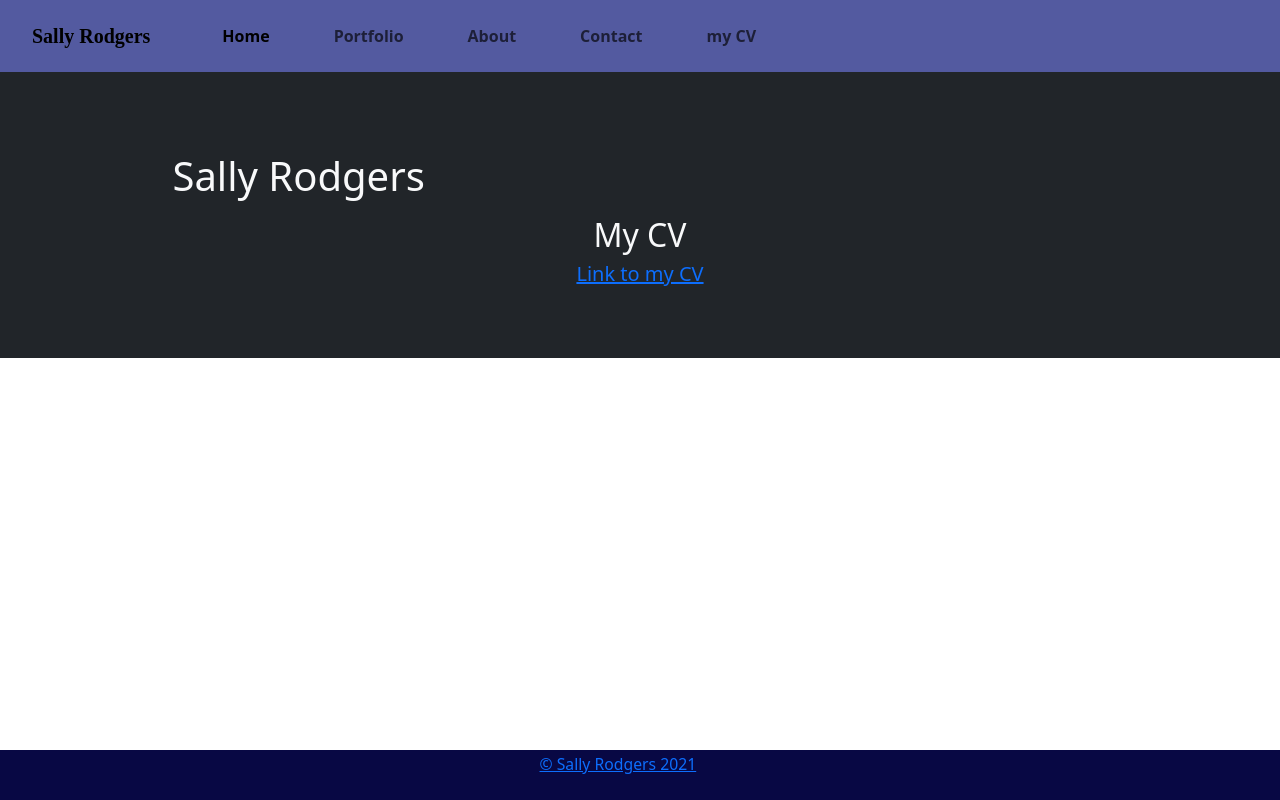
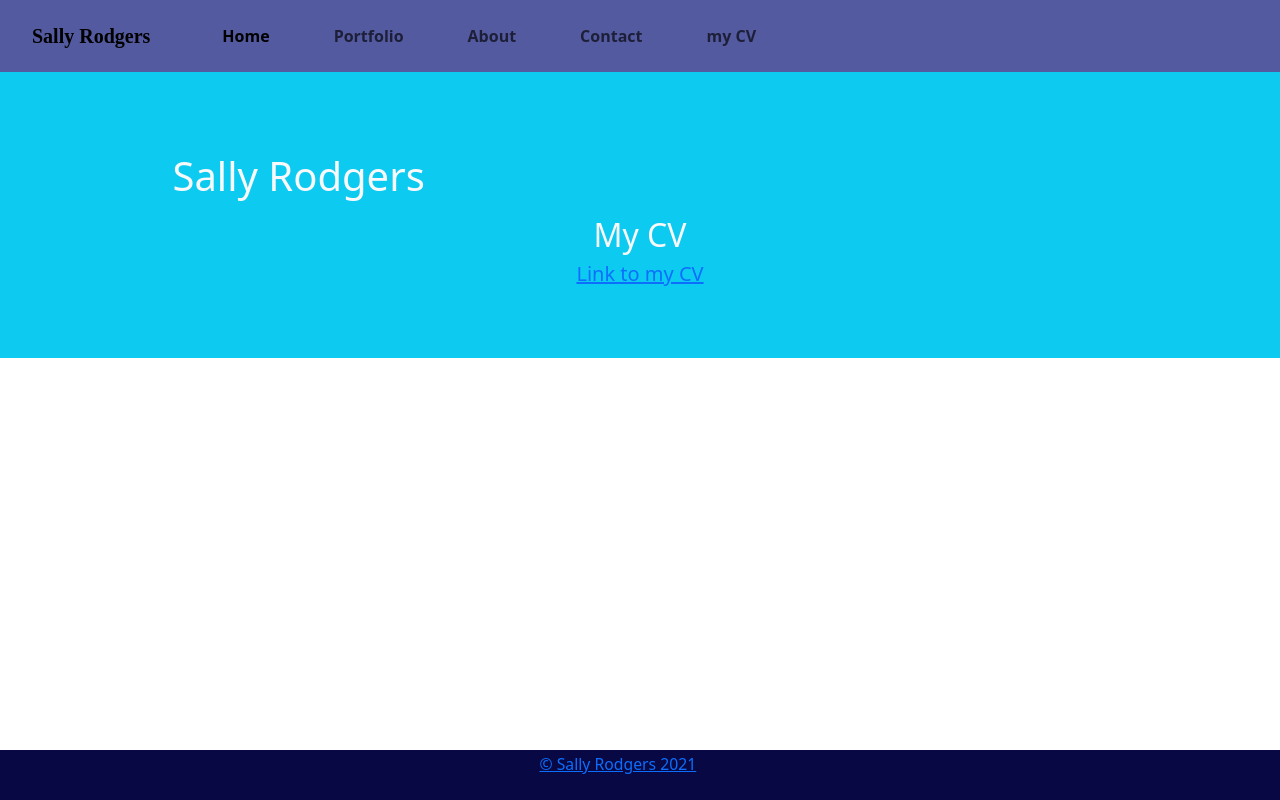
Before and after one commit to sallyxp/Portfolio-React, a React (Create React App) app: page /#/resume in a window 1280 px wide. Built offline with nearby package versions, Linux system fonts and the light colour scheme.

Commit message:
amended background colour of Resume page

```diff
--- a/src/pages/resume.js
+++ b/src/pages/resume.js
@@ -5,7 +5,7 @@ import Col from "../components/Col";
 
 function Resume() {
     return (
-        <div className="bg-dark text-light page" id="page-content">
+        <div className="bg-info text-light page" id="page-content">
             <Container classname="bio">
                 <Row>
                     <Col size="sm-4" id="logo">
```
